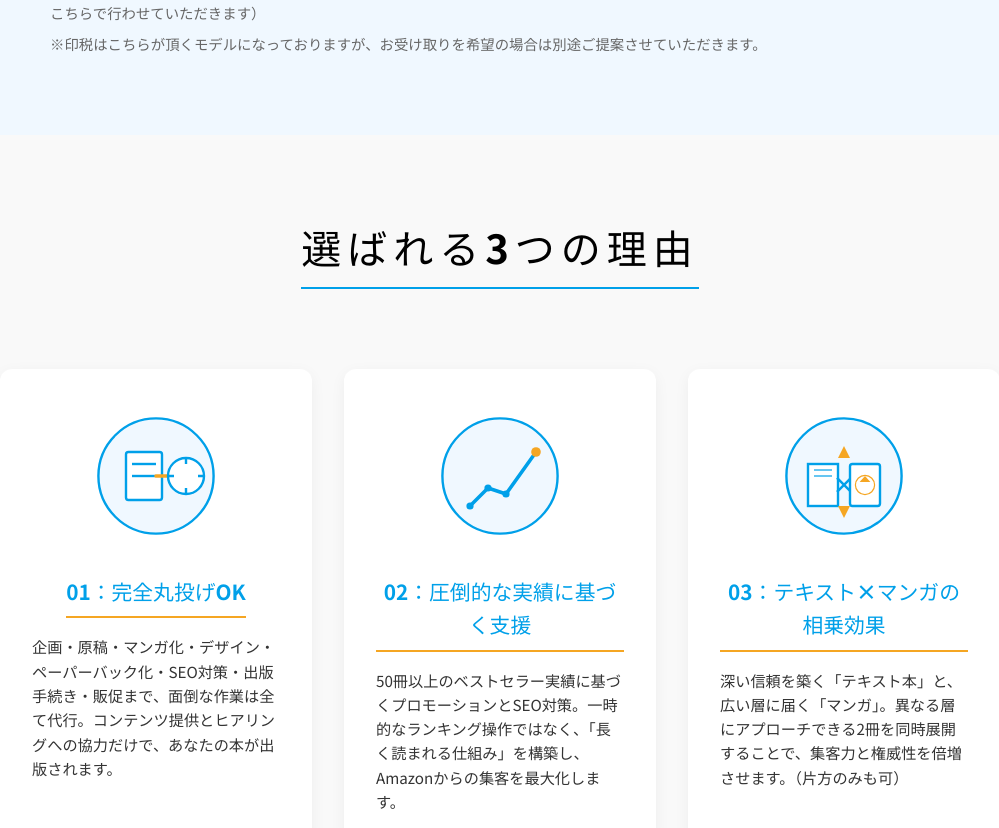
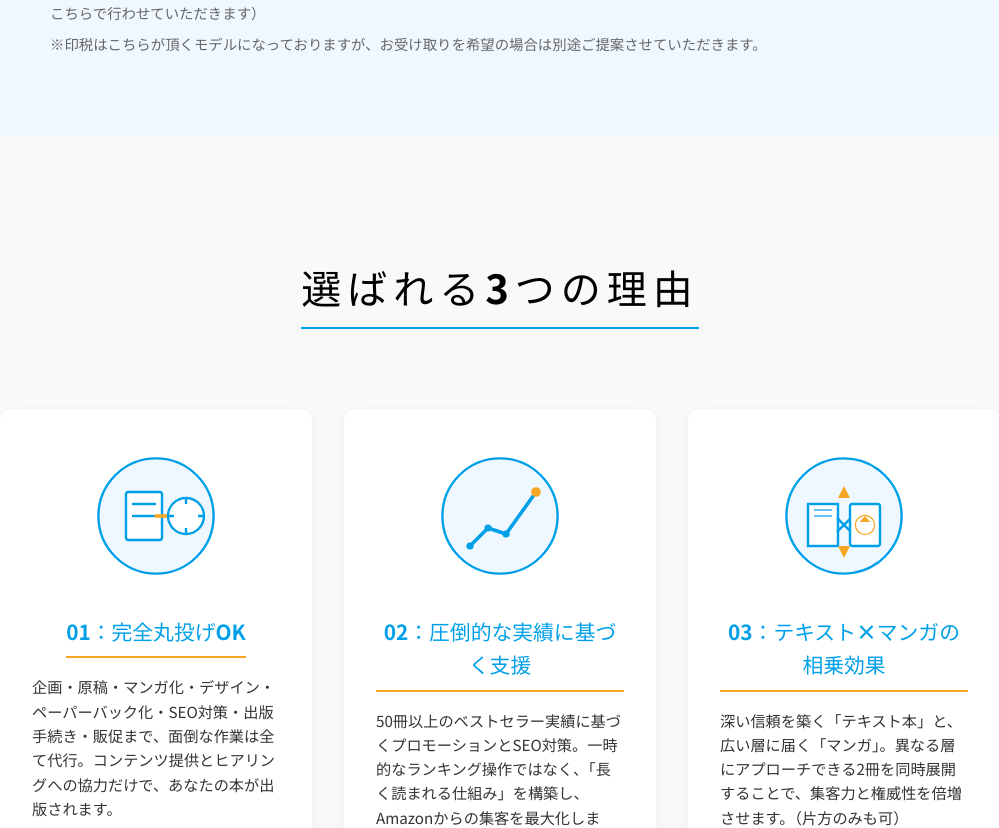
Before and after one commit to rikutoaimanga-max/Kindle-Publishing-Homepage, a React (Vite) app: page / in a window 1280 px wide. Shown: the part 10302-11130 px from the top of the page, without its empty margins (140-1139 px from the left). Built offline with nearby package versions, Linux system fonts and the light colour scheme.

Commit message:
Layout: Increase top padding for Reasons section

```diff
--- a/src/components/Reasons.jsx
+++ b/src/components/Reasons.jsx
@@ -3,7 +3,7 @@ import '../styles/global.css';
 
 const Reasons = () => {
     return (
-        <section style={{ backgroundColor: '#f9f9f9', padding: '80px 0', color: '#333' }}>
+        <section style={{ backgroundColor: '#f9f9f9', padding: '120px 0 80px 0', color: '#333' }}>
             <div className="container">
                 <div style={{ textAlign: 'center', marginBottom: '3rem' }}>
                     <h2 className="section-title" style={{ color: '#000', display: 'inline-block', borderBottom: '2px solid var(--color-secondary)' }}>選ばれる3つの理由</h2>
```
